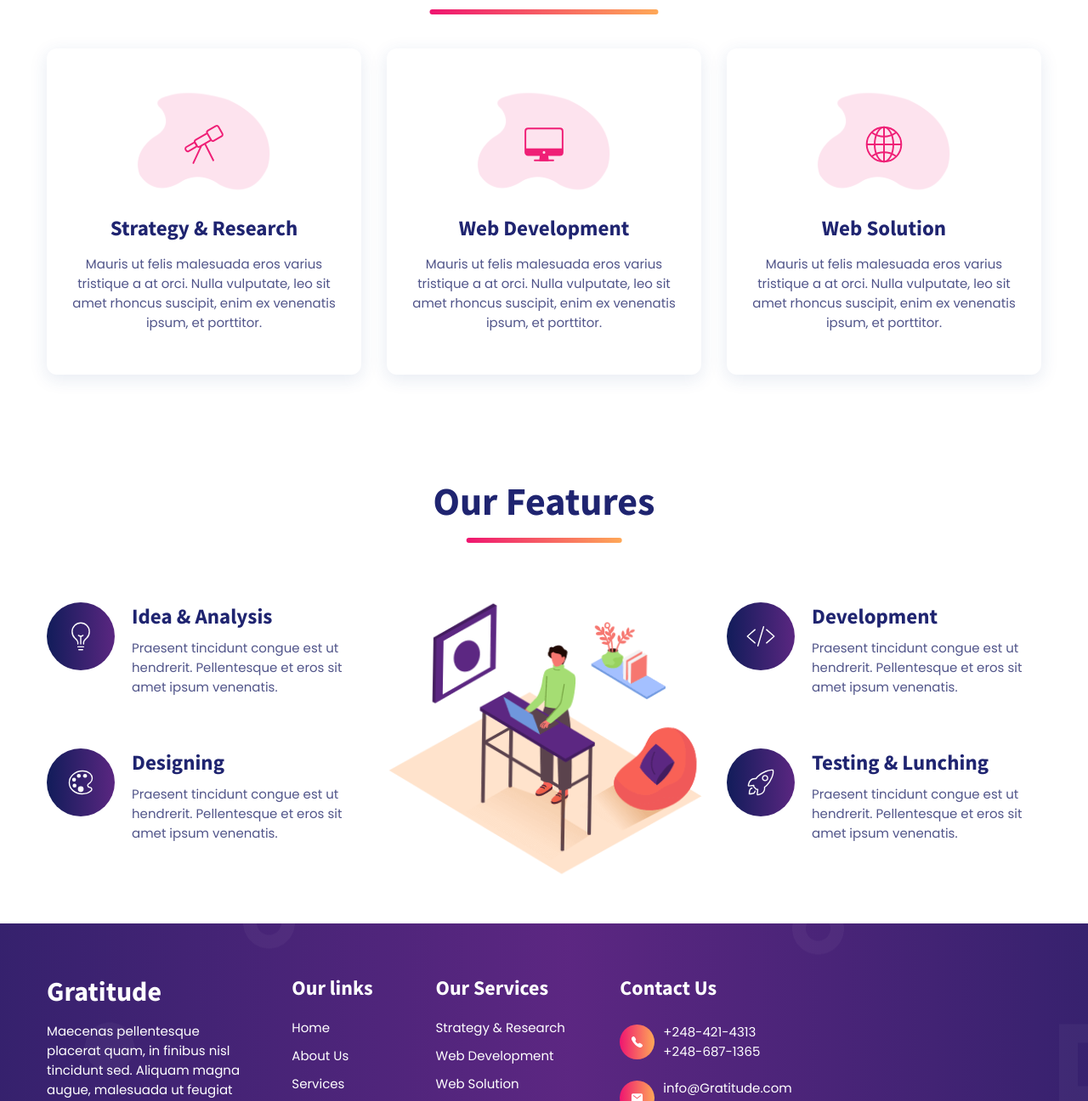
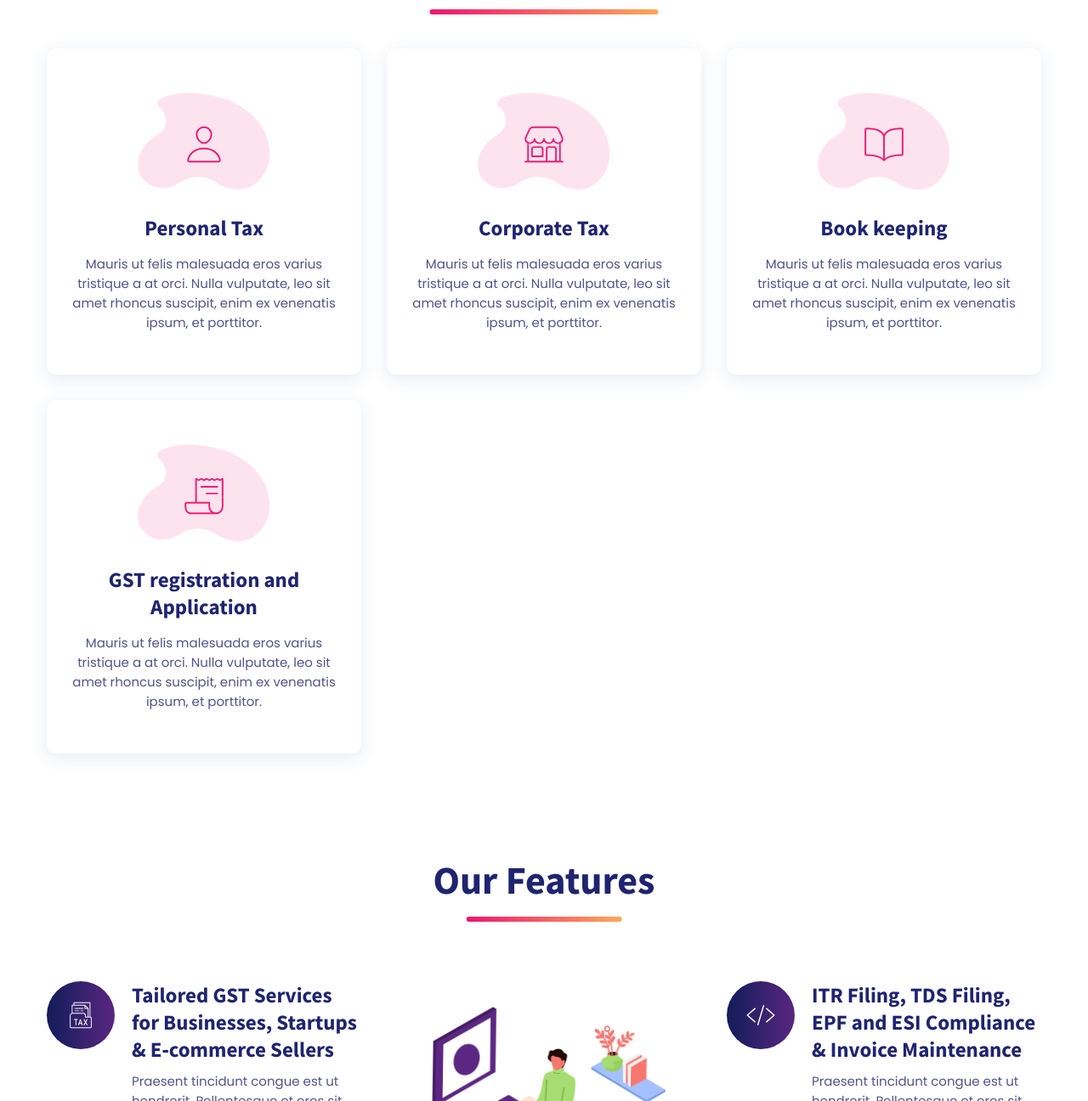
Before and after one commit to shubhamwithjesus/template101, a website: page index.html in a window 1280 px wide. Shown: the part 1504-2800 px from the top of the page at 85% size. Drawn offline with nearby package versions, Linux system fonts and the light colour scheme.

Commit message:
using svg instead of ion icon

```diff
--- a/assets/css/style.css
+++ b/assets/css/style.css
@@ -820,6 +820,13 @@ body {
   transform: translateY(-15px);
 }
 
+.feature-card-icon {
+  fill: var(--white);
+  width: 36px;
+  height: 36px;
+  display: block;
+  stroke-width: 20px;
+}
 
 
 
--- a/index.html
+++ b/index.html
@@ -5,7 +5,7 @@
   <meta charset="UTF-8">
   <meta http-equiv="X-UA-Compatible" content="IE=edge">
   <meta name="viewport" content="width=device-width, initial-scale=1.0">
-  <title>Gratitude - Get Best UI Design</title>
+  <title>Gratitude - Get Best Tax Consultancy</title>
 
   <!--
     - favicon
@@ -106,9 +106,9 @@
 
           <div class="hero-content">
 
-            <p class="hero-subtitle">We Are Product Designer From India</p>
+            <p class="hero-subtitle">We Are Tax Consultants From India</p>
 
-            <h2 class="h2 hero-title">We Design Interfaces That Users Love</h2>
+            <h2 class="h2 hero-title">We provide tax assistance to corporate and individual clients</h2>
 
             <p class="hero-text">
               Morbi sed lacus nec risus finibus feugiat et fermentum nibh. Pellentesque vitae ante at elit fringilla ac
@@ -206,10 +206,10 @@
               <div class="service-card">
 
                 <div class="card-icon">
-                  <ion-icon name="telescope-outline"></ion-icon>
+                  <ion-icon name="person-outline"></ion-icon>
                 </div>
 
-                <h3 class="h3 title">Strategy & Research</h3>
+                <h3 class="h3 title">Personal Tax</h3>
 
                 <p class="text">
                   Mauris ut felis malesuada eros varius tristique a at orci. Nulla vulputate, leo sit amet rhoncus
@@ -228,10 +228,10 @@
               <div class="service-card">
 
                 <div class="card-icon">
-                  <ion-icon name="desktop-outline"></ion-icon>
+                  <ion-icon name="storefront-outline"></ion-icon>
                 </div>
 
-                <h3 class="h3 title">Web Development</h3>
+                <h3 class="h3 title">Corporate Tax</h3>
 
                 <p class="text">
                   Mauris ut felis malesuada eros varius tristique a at orci. Nulla vulputate, leo sit amet rhoncus
@@ -250,10 +250,32 @@
               <div class="service-card">
 
                 <div class="card-icon">
-                  <ion-icon name="globe-outline"></ion-icon>
+                  <ion-icon name="book-outline"></ion-icon>
                 </div>
 
-                <h3 class="h3 title">Web Solution</h3>
+                <h3 class="h3 title">Book keeping</h3>
+
+                <p class="text">
+                  Mauris ut felis malesuada eros varius tristique a at orci. Nulla vulputate, leo sit amet rhoncus
+                  suscipit, enim ex
+                  venenatis ipsum, et porttitor.
+                </p>
+
+                <!-- <button class="card-btn" aria-label="Show More">
+                  <ion-icon name="chevron-forward-outline"></ion-icon>
+                </button> -->
+
+              </div>
+            </li>
+
+            <li>
+              <div class="service-card">
+
+                <div class="card-icon">
+                  <ion-icon name="receipt-outline"></ion-icon>
+                </div>
+
+                <h3 class="h3 title">GST registration and Application</h3>
 
                 <p class="text">
                   Mauris ut felis malesuada eros varius tristique a at orci. Nulla vulputate, leo sit amet rhoncus
@@ -292,11 +314,27 @@
               <div class="features-card">
 
                 <div class="icon">
-                  <ion-icon name="bulb-outline"></ion-icon>
+                  <svg data-name="Layer 1" id="Layer_1" class="feature-card-icon" viewBox="0 0 512 512" xmlns="http://www.w3.org/2000/svg">
+                    <path
+                      d="M417.84,281.53V45.89a6.75,6.75,0,0,0-6.75-6.75H141.59a6.75,6.75,0,0,0-6.75,6.75V82H112.06a6.75,6.75,0,0,0-6.75,6.75V219.48a41.94,41.94,0,0,0-31.94,40.68V451.55a21.33,21.33,0,0,0,21.31,21.31H417.32a21.33,21.33,0,0,0,21.31-21.31V302.82A21.33,21.33,0,0,0,417.84,281.53ZM148.34,52.64h256V281.52H386.7V141.84c0-.23,0-.45,0-.68s-.05-.37-.08-.55,0-.07,0-.11a6.7,6.7,0,0,0-1.88-3.46L331,84a5,5,0,0,0-.54-.49l-.07-.06q-.22-.18-.45-.33l-.1-.06c-.15-.1-.31-.19-.47-.28l-.09,0-.5-.24-.08,0a4.29,4.29,0,0,0-.54-.19l-.09,0a5.29,5.29,0,0,0-.54-.13l-.2,0a3.5,3.5,0,0,0-.45-.07c-.22,0-.45,0-.67,0H148.34ZM333,104.92l30.54,30.17H333Zm-13.5-9.4v46.32a6.75,6.75,0,0,0,6.75,6.75h47V281.52H340.62V260.16a41.93,41.93,0,0,0-41.88-41.89H118.81V95.52Zm105.66,356a7.82,7.82,0,0,1-7.81,7.81H94.68a7.82,7.82,0,0,1-7.81-7.81V260.16a28.43,28.43,0,0,1,28.39-28.39H298.74a28.42,28.42,0,0,1,28.38,28.39v28.11a6.76,6.76,0,0,0,6.75,6.75h83.45a7.82,7.82,0,0,1,7.81,7.8Z"
+                       />
+                    <path d="M158.22,148.59H296.47a6.75,6.75,0,0,0,0-13.5H158.22a6.75,6.75,0,0,0,0,13.5Z"  />
+                    <path d="M296.47,176.52H258.84a6.75,6.75,0,1,0,0,13.5h37.63a6.75,6.75,0,0,0,0-13.5Z"  />
+                    <path d="M158.22,190h69.12a6.75,6.75,0,0,0,0-13.5H158.22a6.75,6.75,0,0,0,0,13.5Z"  />
+                    <path
+                      d="M256.29,326.53a6.75,6.75,0,0,0-12.74,0l-31.77,90.14a6.75,6.75,0,0,0,12.74,4.49l6.65-18.86h37.5l6.65,18.86a6.75,6.75,0,0,0,12.74-4.49ZM235.92,388.8l.49-1.39,1.72-4.86a0,0,0,0,1,0,0l11.78-33.44,14,39.72Z"
+                       />
+                    <path
+                      d="M200.92,321.19h-52a6.75,6.75,0,0,0,0,13.5h19.25v83.38a6.75,6.75,0,0,0,13.5,0V334.69h19.25a6.75,6.75,0,1,0,0-13.5Z"
+                       />
+                    <path
+                      d="M366.53,322.14a6.75,6.75,0,0,0-9.25,2.35l-21,35.25-21-35.25a6.75,6.75,0,1,0-11.6,6.9l24.73,41.55L303.7,414.49a6.75,6.75,0,1,0,11.6,6.91l21-35.26,21,35.26a6.75,6.75,0,1,0,11.6-6.91l-24.73-41.55,24.73-41.55A6.74,6.74,0,0,0,366.53,322.14Z"
+                       />
+                  </svg>
                 </div>
 
                 <div class="content">
-                  <h3 class="h3 title">Idea & Analysis</h3>
+                  <h3 class="h3 title">Tailored GST Services for Businesses, Startups & E‑commerce Sellers</h3>
 
                   <p class="text">
                     Praesent tincidunt congue est ut hendrerit. Pellentesque et eros sit amet ipsum venenatis.
@@ -314,7 +352,7 @@
                 </div>
 
                 <div class="content">
-                  <h3 class="h3 title">Designing</h3>
+                  <h3 class="h3 title">GST Return Filing, E‑Invoicing & Ledger Management</h3>
 
                   <p class="text">
                     Praesent tincidunt congue est ut hendrerit. Pellentesque et eros sit amet ipsum venenatis.
@@ -341,7 +379,7 @@
                 </div>
 
                 <div class="content">
-                  <h3 class="h3 title">Development</h3>
+                  <h3 class="h3 title">ITR Filing, TDS Filing, EPF and ESI Compliance & Invoice Maintenance</h3>
 
                   <p class="text">
                     Praesent tincidunt congue est ut hendrerit. Pellentesque et eros sit amet ipsum venenatis.
@@ -663,23 +701,19 @@
           </li>
 
           <li>
-            <p class="footer-link">Strategy & Research</a>
+            <p class="footer-link">Personal Tax</a>
           </li>
 
           <li>
-            <p class="footer-link">Web Development</a>
+            <p class="footer-link">Corporate Tax</a>
           </li>
 
           <li>
-            <p class="footer-link">Web Solution</a>
+            <p class="footer-link">Book keeping</a>
           </li>
 
           <li>
-            <p class="footer-link">Digital Marketing</a>
-          </li>
-
-          <li>
-            <p class="footer-link">App Design</a>
+            <p class="footer-link">GST Registartion & Application</a>
           </li>
 
         </ul>
```
